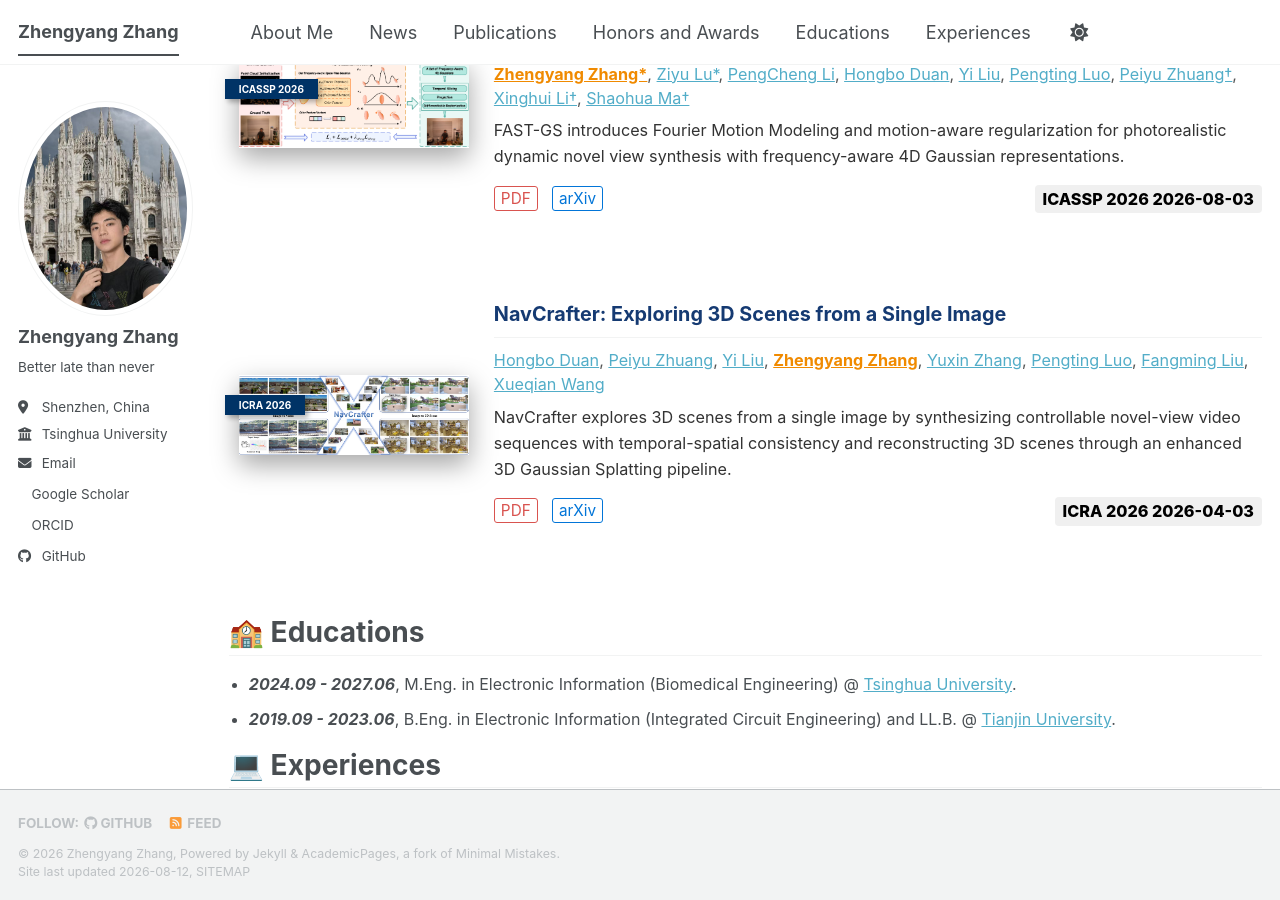
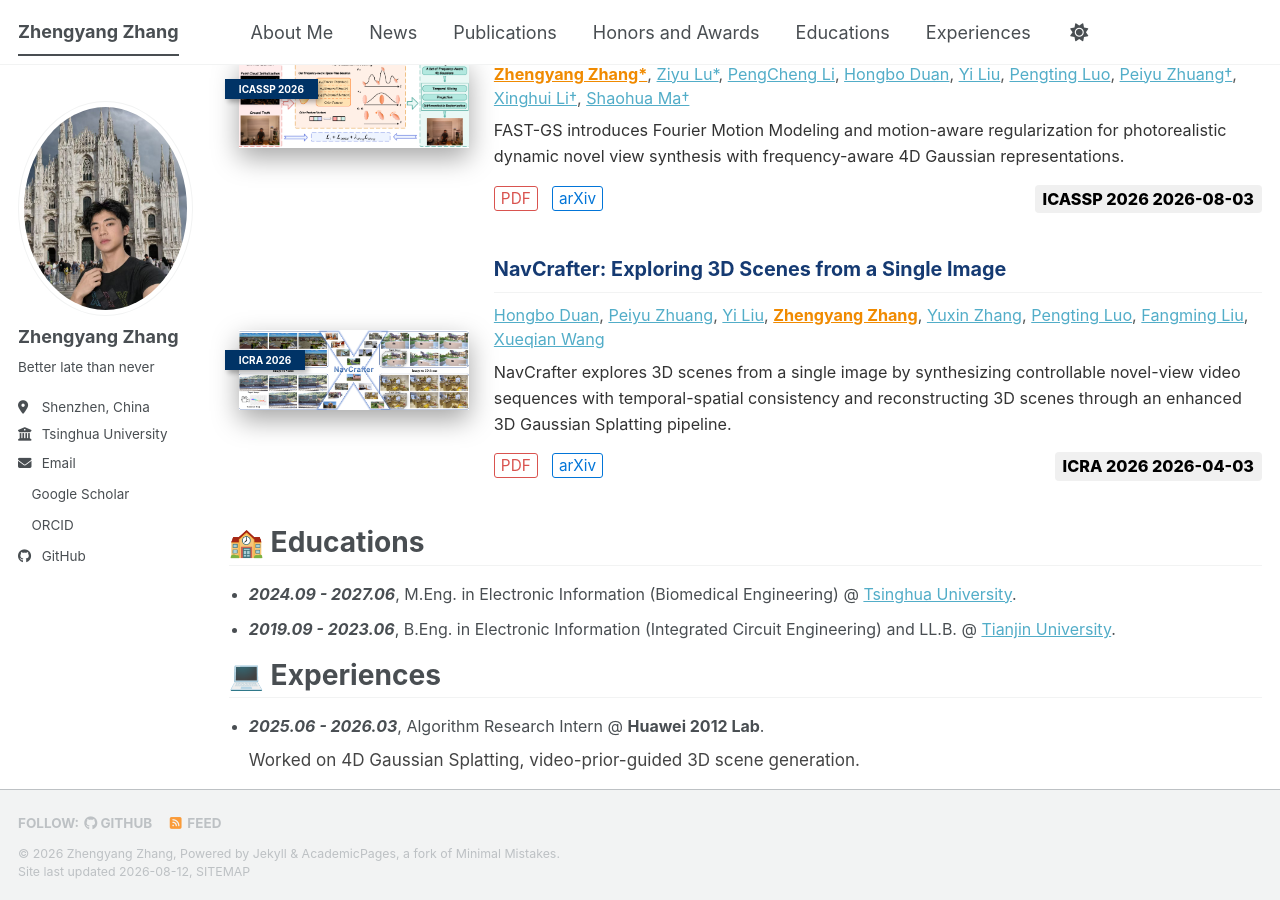
Before and after one commit to ZhengyangZhang1107/zhengyangzhang1107.github.io, a Jekyll site: the page built from _pages/about.md, in a window 1280 px wide and 900 px high, scrolled down 891 px. Built offline with Jekyll 4.4.1, drawn with Linux system fonts in a browser that asks for light colours; a style sheet for code colours, icons or effects is not loaded.

Commit message:
Reduce margin-bottom for pub-entry in archive-single.html

```diff
--- a/_includes/archive-single.html
+++ b/_includes/archive-single.html
@@ -91,7 +91,7 @@
       display: flex;
       align-items: center;
       gap: 25px;
-      margin-bottom: {% if include.is_last %}0{% else %}5rem{% endif %};
+      margin-bottom: {% if include.is_last %}0{% else %}2.5rem{% endif %};
       border-bottom: none !important;
   ">
 
```
